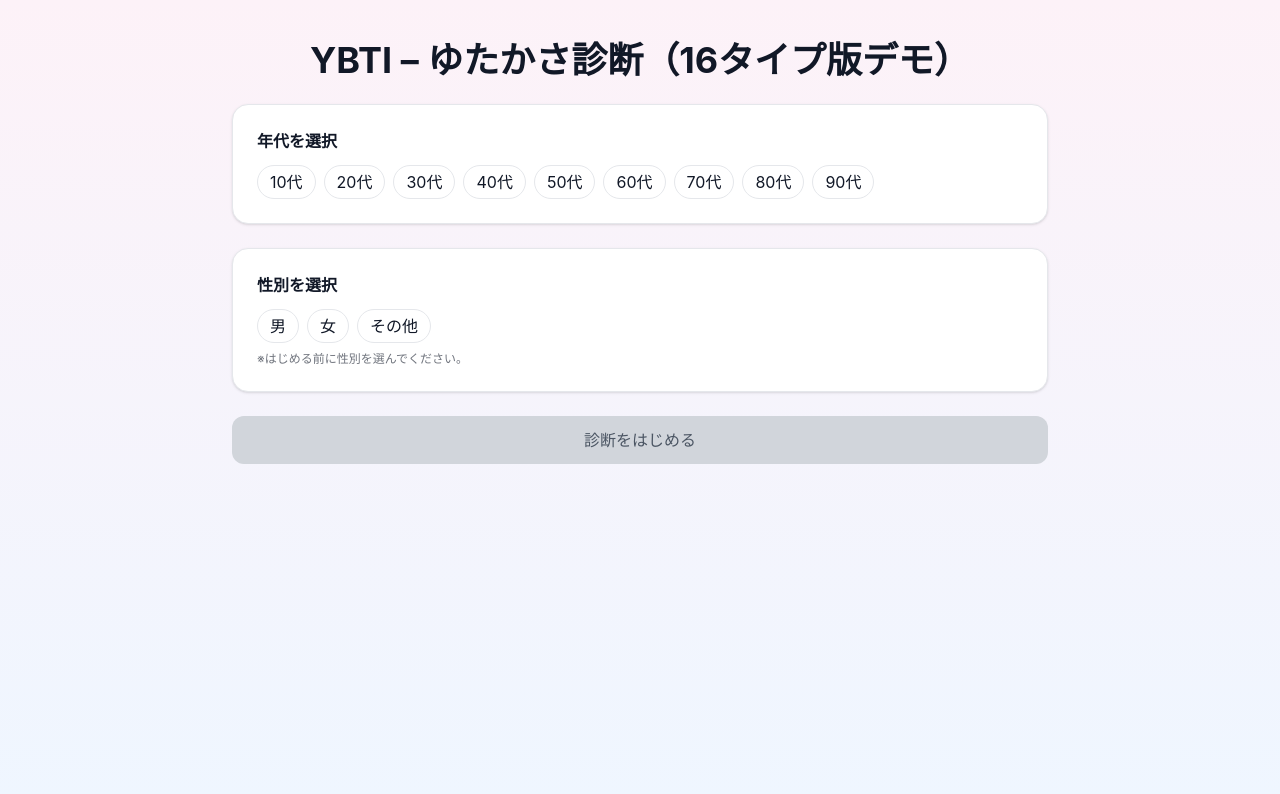
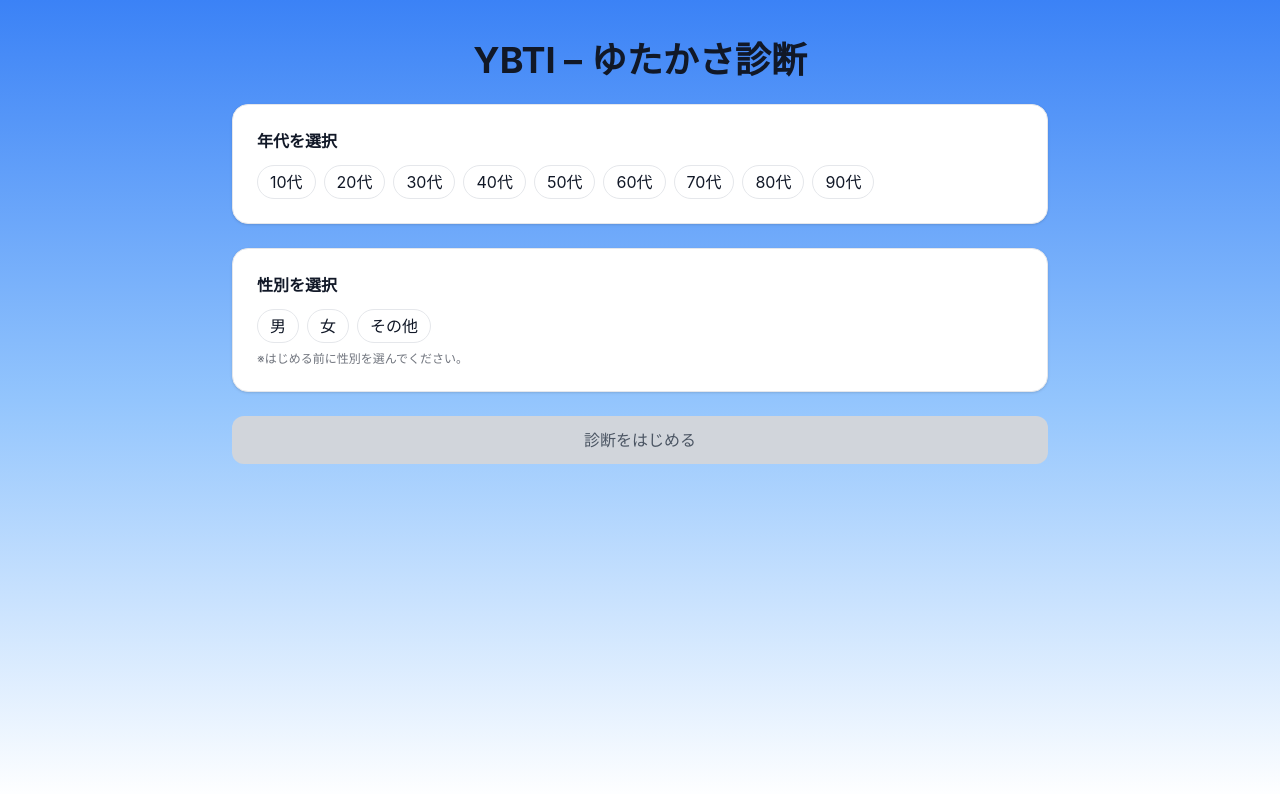
Before and after one commit to YBTI/ybtitest, a React (Create React App) app: page / in a window 1280 px wide. Shown: the top 794 px of the page. Built offline with nearby package versions, Linux system fonts and the light colour scheme.

Commit message:
chore: change background gradient to blue-white

```diff
--- a/src/App.js
+++ b/src/App.js
@@ -305,10 +305,10 @@
   };
 
   return (
-    <div className="min-h-screen bg-gradient-to-b from-pink-50 to-blue-50 text-gray-900">
-      <div className="max-w-4xl mx-auto p-6 md:p-10 space-y-6">
+      <div className="min-h-screen bg-gradient-to-b from-blue-500 via-blue-300 to-white text-gray-900">
+    <div className="max-w-4xl mx-auto p-6 md:p-10 space-y-6">
         <h1 className="text-3xl md:text-4xl font-bold text-center">
-          YBTI – ゆたかさ診断（16タイプ版デモ）
+          YBTI – ゆたかさ診断
         </h1>
 
         {step === "intro" && (
```
